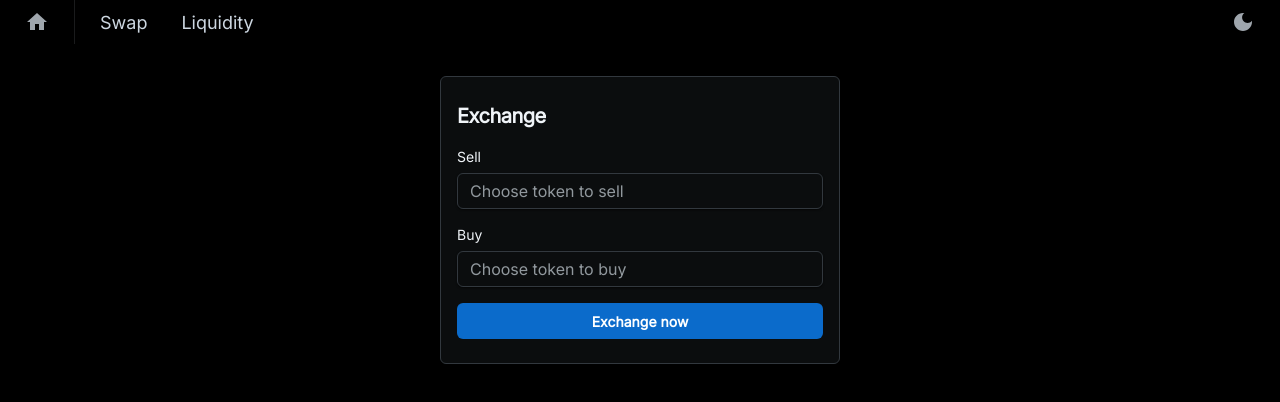
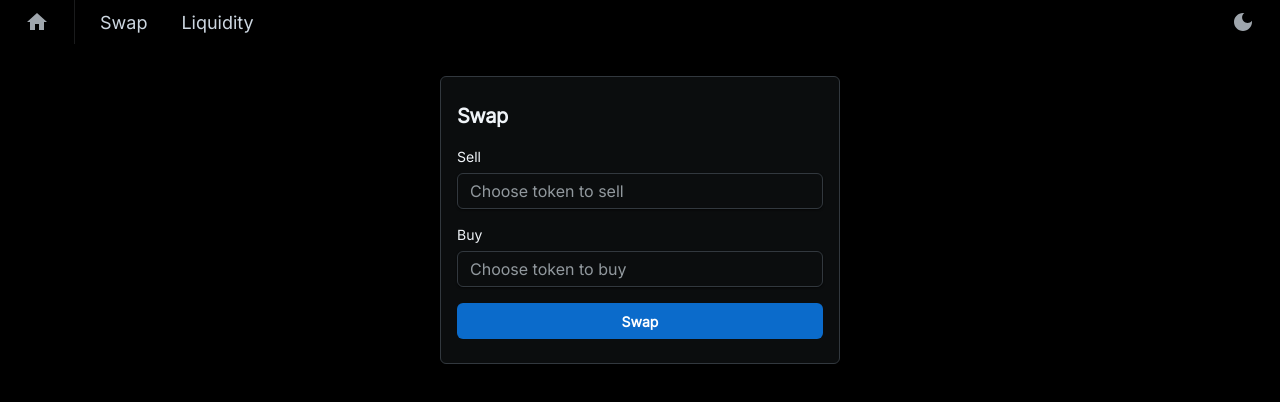
Before and after one commit to crypto-coins-exchange/crypto-coins-exchange, a React (Create React App) app in the folder src/: page / in a window 1280 px wide. Shown: the top 402 px of the page. Built offline with nearby package versions, Linux system fonts and the light colour scheme.

Commit message:
exhange to swap

```diff
--- a/src/src/App.tsx
+++ b/src/src/App.tsx
@@ -4,7 +4,7 @@ import {
   CssBaseline,
   CssVarsProvider,
 } from "@mui/joy"
-import { Exchange } from "./exchange/Exchange"
+import { Swap } from "./swap/Swap"
 import { Navigation } from "./Navigation"
 
 function App() {
@@ -15,7 +15,7 @@ function App() {
     >
       <CssBaseline />
       <Navigation />
-      <Exchange />
+      <Swap />
     </CssVarsProvider>
   )
 }
--- a/src/src/exchange/Exchange.tsx
+++ b/src/src/swap/Swap.tsx
@@ -9,7 +9,7 @@ import {
   Input
 } from "@mui/joy"
 
-export const Exchange = () => {
+export const Swap = () => {
   return (
     <Sheet
       sx={{
@@ -26,7 +26,7 @@ export const Exchange = () => {
       }}
       variant="outlined">
       <Typography level="h4" component="h1">
-        Exchange
+        Swap
       </Typography>
       <FormControl>
         <FormLabel>Sell</FormLabel>
@@ -44,7 +44,7 @@ export const Exchange = () => {
           placeholder="Choose token to buy"
         />
       </FormControl>
-      <Button>Exchange now</Button>
+      <Button>Swap</Button>
     </Sheet>
   )
 }
```
